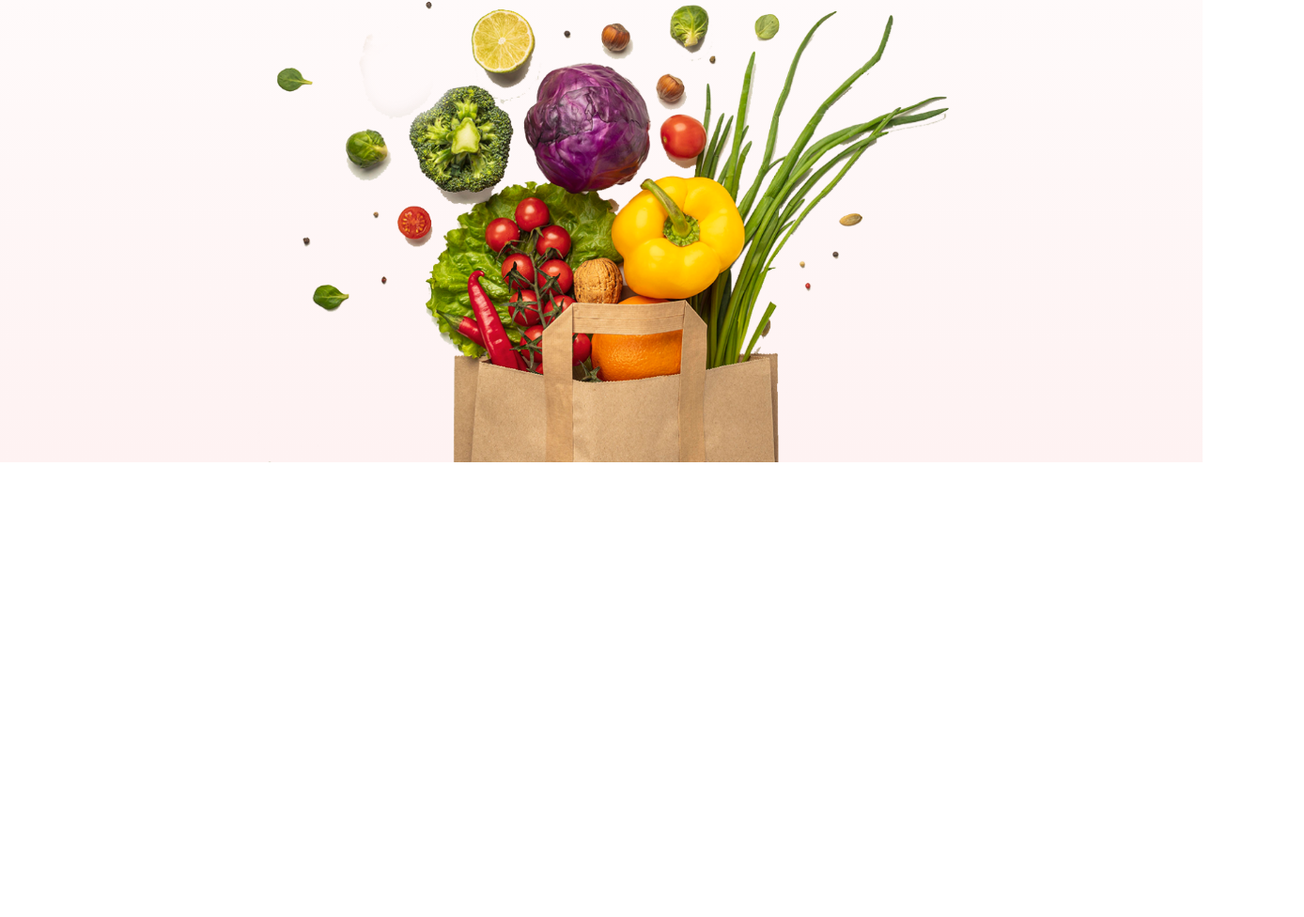
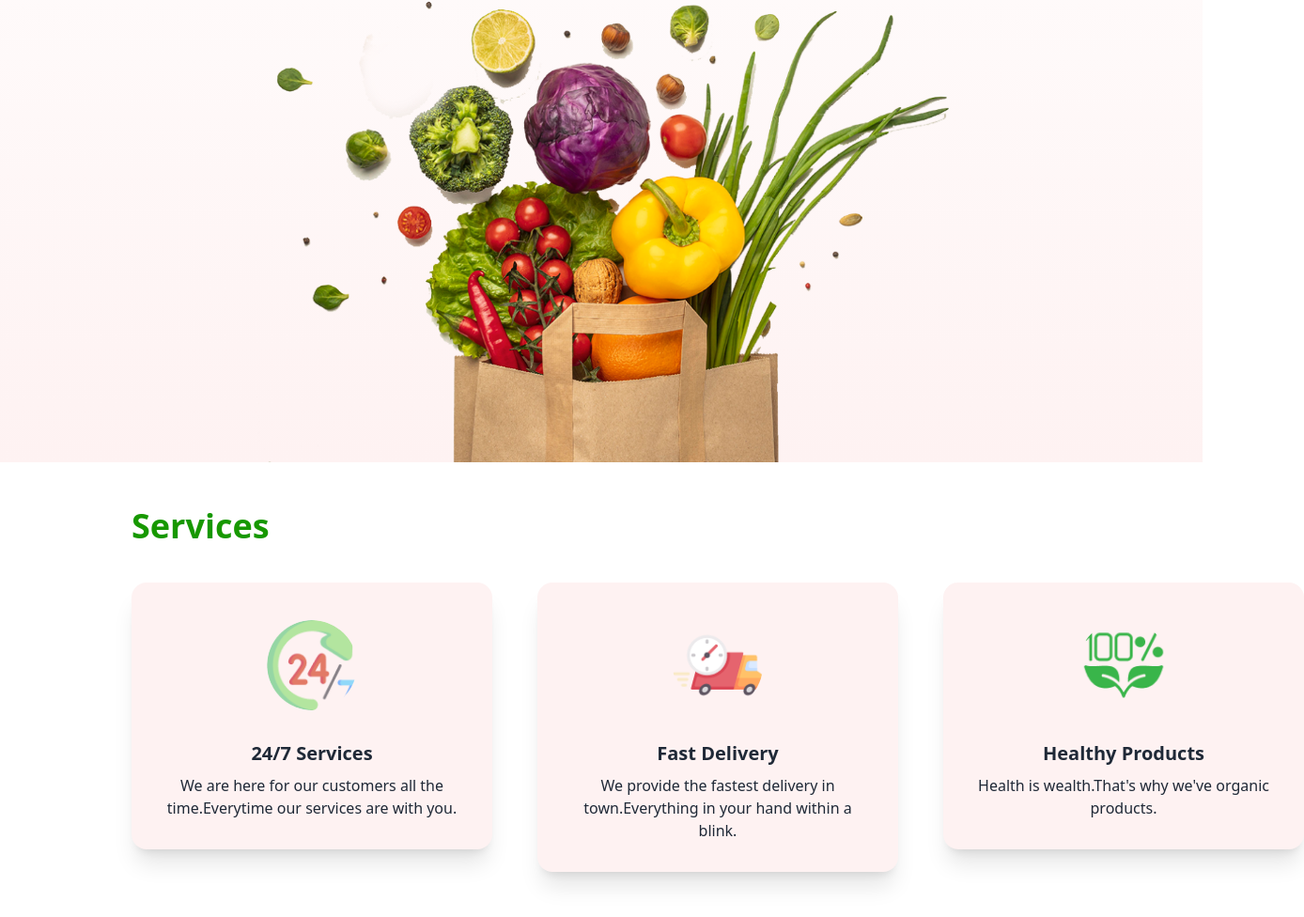
Before and after one commit to nami121-dev/Assignment3, a plain HTML site: page index.html in a window 1280 px wide. Shown: the part 418-1394 px from the top of the page at 94% size, 1388 px wide, since content can reach past the window. Before the commit the page ends 958 px from the top, so only its background shows below. Drawn offline with nearby package versions, Linux system fonts and the light colour scheme.

Commit message:
added cards section

```diff
--- a/index.html
+++ b/index.html
@@ -22,8 +22,6 @@
         extend: {
           colors: {
             'btn-green': 'rgba(23, 152, 0, 1)',
-            'grad-top':rgba(255, 255, 255, 1),
-            'grad-bottom':rgba(239, 235, 227, 1),
             clifford: '#da373d',
           }
         }
@@ -93,8 +91,8 @@
    <div class="my-12 bg-gradient-to-b from-white to-red-50">
     <!-- text -->
      <div class="space-y-8">
-      <h1 class="font-semibold text-6xl text-center">Freshness <span class="text-btn-green">You Can <br>
-        Count</span> On, Prices You’ll Love!</h1>
+      <h1 class="font-semibold text-6xl text-center"><span>Freshness</span> <span class="text-btn-green">You Can <br>
+        Count</span> <span>On, Prices You’ll Love!</span></h1>
         <p class="text-center">Shop your daily essentials at unbeatable prices. From fresh produce to pantry <br> staples, we’ve got you covered every day!</p>
 
      </div>
@@ -111,7 +109,72 @@
 
    </div>
   </header>
-  <main>
+
+  <main class="container mx-auto my-12">
+   <section class="mx-[140px]">
+     <!-- cards -->
+     <h2 class="font-semibold text-4xl text-btn-green">Services</h2>
+     <div class="flex flex-col lg:flex-row space-x-12 my-10">
+      <!-- card 1 -->
+       <div>
+        <div class="card bg-red-50 w-96 shadow-xl">
+          <figure class="px-10 pt-10">
+            <div class="avatar">
+              <div class="w-24 rounded-full">
+               <img src="c2-assets/service.png" alt="">
+              </div>
+            </div>
+          </figure>
+          <div class="card-body items-center text-center">
+            <h2 class="card-title">24/7 Services </h2>
+            <p>We are here for our customers all the  time.Everytime our services are with you.
+            </p>
+
+          </div>
+        </div>
+       </div>
+       <!-- card 2 -->
+       <div>
+        <div class="card bg-red-50 w-96 shadow-xl">
+          <figure class="px-10 pt-10">
+            <div class="avatar">
+              <div class="w-24 rounded-full">
+               <img src="c2-assets/delivery.png" alt="">
+              </div>
+            </div>
+          </figure>
+          <div class="card-body items-center text-center">
+            <h2 class="card-title">Fast Delivery</h2>
+            <p>We provide the fastest delivery in town.Everything in your hand within a blink.</p>
+
+          </div>
+        </div>
+       </div>
+
+       <!-- card 3 -->
+       <div>
+        <div class="card bg-red-50 w-96 shadow-xl">
+          <figure class="px-10 pt-10">
+            <div class="avatar">
+              <div class="w-24 rounded-full">
+               <img src="c2-assets/healthy.png" alt="">
+              </div>
+            </div>
+          </figure>
+          <div class="card-body items-center text-center">
+            <h2 class="card-title">Healthy Products </h2>
+            <p>Health is wealth.That's why we've organic products.</p>
+          </div>
+        </div>
+       </div>
+
+
+
+
+     </div>
+
+   </section>
+
 
   </main>
   <footer>
```
